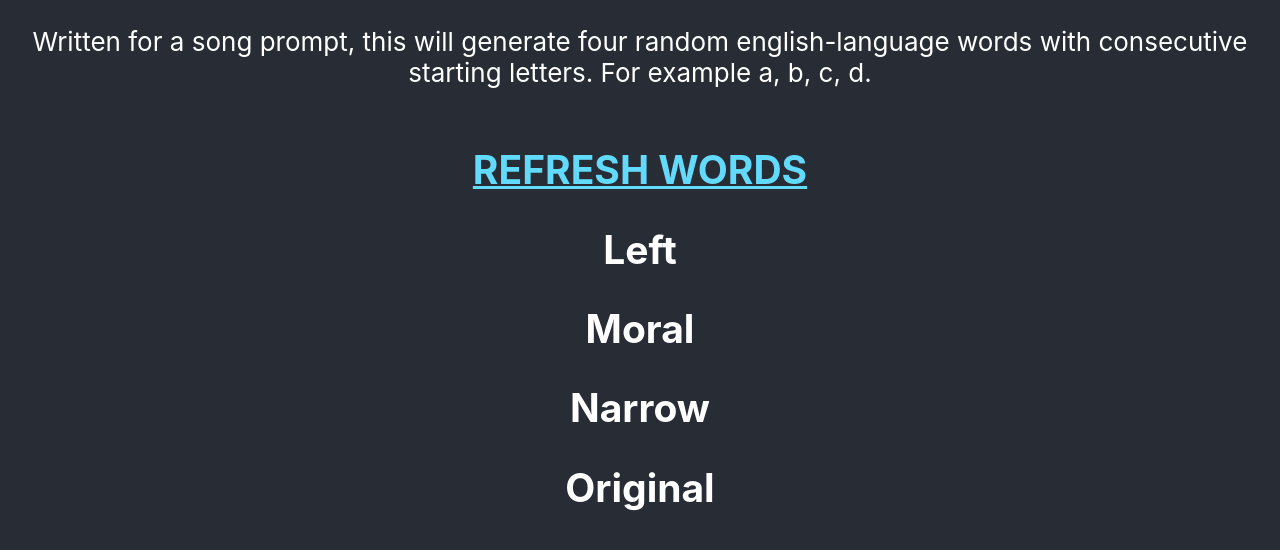
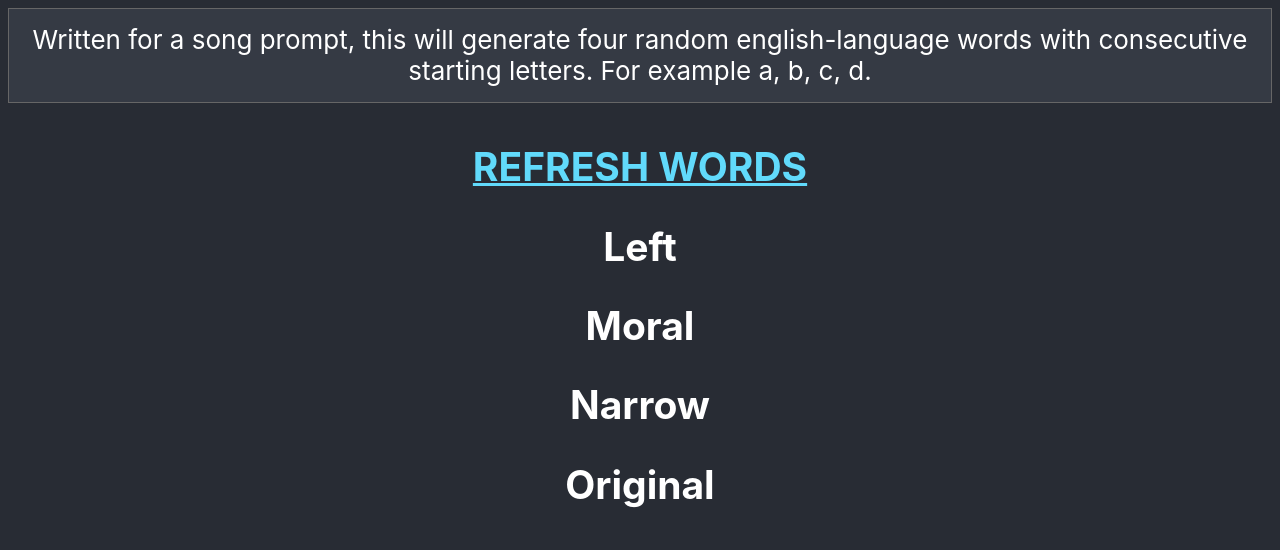
Before and after one commit to firstdivision/random-word-generator, a React (Create React App) app: page / in a window 1280 px wide. Shown: the top 550 px of the page. Built offline with nearby package versions, Linux system fonts and the light colour scheme.

Commit message:
Style, cleanup

```diff
--- a/src/App.css
+++ b/src/App.css
@@ -32,6 +32,13 @@ html {
   color: #61dafb;
 }
 
+.App-Description{
+  background-color: #353a44;
+  border : 1px solid #666;
+  margin : .3em;
+  padding: .6em;
+}
+
 @keyframes App-logo-spin {
   from {
     transform: rotate(0deg);
--- a/src/App.js
+++ b/src/App.js
@@ -10,7 +10,7 @@ function App() {
   return (
     <div className="App">
       <header className="App-header">
-        <p>
+        <p className="App-Description">
           Written for a song prompt, this will generate four random english-language words
           with consecutive starting letters.  For example a, b, c, d.
         </p>
--- a/src/random-word-component/index.js
+++ b/src/random-word-component/index.js
@@ -34,8 +34,6 @@ export default class RandomWordComponent extends React.Component {
             words.push(nextWord);
         }
 
-        console.log("words is", words);
-
         this.setState({
             words: words.map((w) => <h2 key={w}>{w}</h2>)
         });
@@ -46,7 +44,7 @@ export default class RandomWordComponent extends React.Component {
 
         return (
             <div>
-                <h2><a href="#" class="App-link" onClick={this.makeWords}>REFRESH WORDS</a></h2>
+                <h2><a href="#" className="App-link" onClick={this.makeWords}>REFRESH WORDS</a></h2>
                 { this.state.words }
             </div>
         );
```
